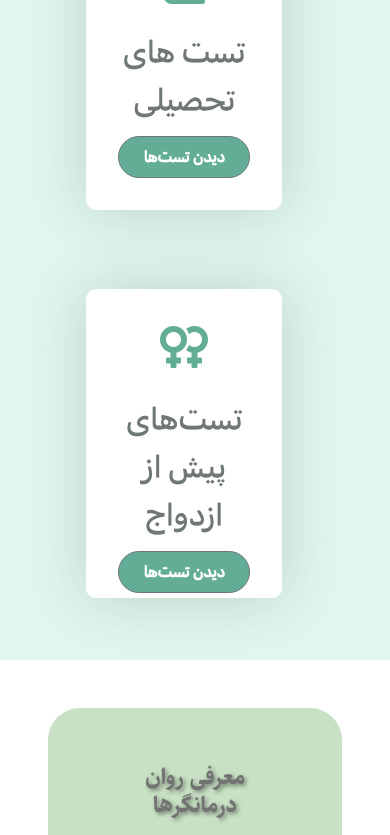
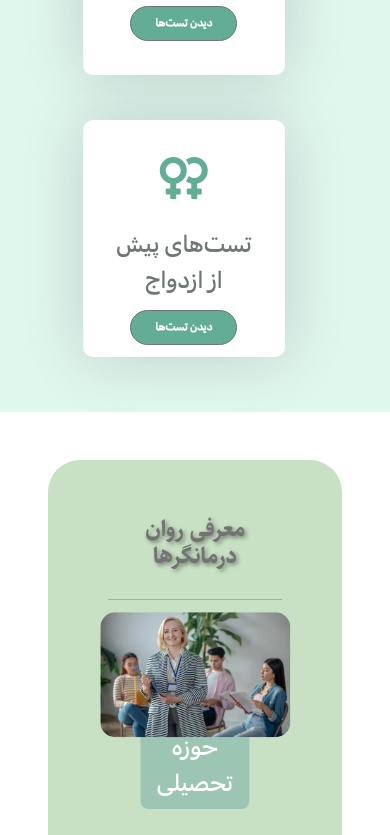
Before and after one commit to ENIAC-ORG/Front-end, a React (Vite) app: page / in a window 390 px wide. Shown: the part 1840-2675 px from the top of the page. Built offline with nearby package versions, Linux system fonts and the light colour scheme; no server answers; a web font is replaced by a local one.

Commit message:
fix(HomePage):responsive

```diff
--- a/src/components/Doctor/doctor.css
+++ b/src/components/Doctor/doctor.css
@@ -170,15 +170,15 @@
         font-size: 23px;
         }
         .project1-img img{
-            scale: 190%;
+            scale: 250%;
         }
         .project1-content{
-            scale: 100%;
-            top:15px;
+            scale: 80%;
+            top:10px;
         }
         .project1-content a{
-            font-size: 15px;
-            padding: 20px 20px 10px 20px;
+            font-size: 30px;
+            padding: 10px 20px 10px 20px;
         }
         .project1-img{
             padding: 0px;
@@ -200,11 +200,11 @@
         }
         .project1-content{
             scale: 100%;
-            top:15px;
+            top:10px;
         }
         .project1-content a{
-            font-size: 15px;
-            padding: 20px 20px 10px 20px;
+            font-size: 13px;
+            padding: 10px 20px 10px 20px;
         }
         .project1-img{
             padding: 0px;
@@ -217,9 +217,11 @@
 
 }
 
+
+
   @media only screen and (min-width: 500px) {
         .project1-img img{
-            scale: 110%;
+            scale: 100%;
         }
         .project1-content{
             scale: 100%;
@@ -227,6 +229,10 @@
         }
         .project1-img{
             padding: 0px;
+        }
+        .project1-content a{
+            font-size: 20px;
+            padding: 10px 20px 10px 20px;
         }
   }
 
@@ -247,7 +253,7 @@
             left: -20px;
         }
         .project1-img img{
-            scale: 90%;
+            scale:90%;
         }
         .project1-content{
             scale: 90%;
--- a/src/components/Tests/Tests.css
+++ b/src/components/Tests/Tests.css
@@ -215,6 +215,10 @@
     margin-right: 0;
     border-radius: 0rem;
 }
+.g-custom-test{
+    gap: 5rem;
+}
+
 
 @media only screen and (max-width: 500px) {
     .bg-test-homepage{
@@ -224,12 +228,20 @@
         border-radius: 0rem;
     }
     .services-item-test{
-        margin-bottom: 5px;
+        margin-bottom:5px;
     }
     .TestName-icon{
         font-size: 3rem ;
     }
-
+    .btn{
+        font-size: 70% !important;
+    }
+    .TestName{
+        font-size: 1.5rem !important;
+    }
+    .g-custom-test{
+        gap: 1rem;
+    }
   }
 
   @media only screen and (min-width: 500px) {
@@ -240,8 +252,8 @@
         font-size: 1.5rem !important;
     }
     .btn{
-        scale: 90%;
-        font-size: 90% !important;
+        scale: 50%;
+        font-size: 60% !important;
     }
     .TestName-icon{
         font-size: 4rem ;
--- a/src/components/Tests/Tests.jsx
+++ b/src/components/Tests/Tests.jsx
@@ -21,7 +21,7 @@ const Tests = () => {
       </html>
       <h1 className="TestHeader font-title">تست‌ها</h1>
       <div className="container py-1">
-        <div className="row g-5 services-inner justify-content-center">
+        <div className="row g-custom-test services-inner justify-content-center">
           <div className="col-md-6 col-lg-4 wow fadeIn" data-wow-delay=".3s">
             <div className="services-item-test">
               <div className="p-4 text-center services-content-test">
```
